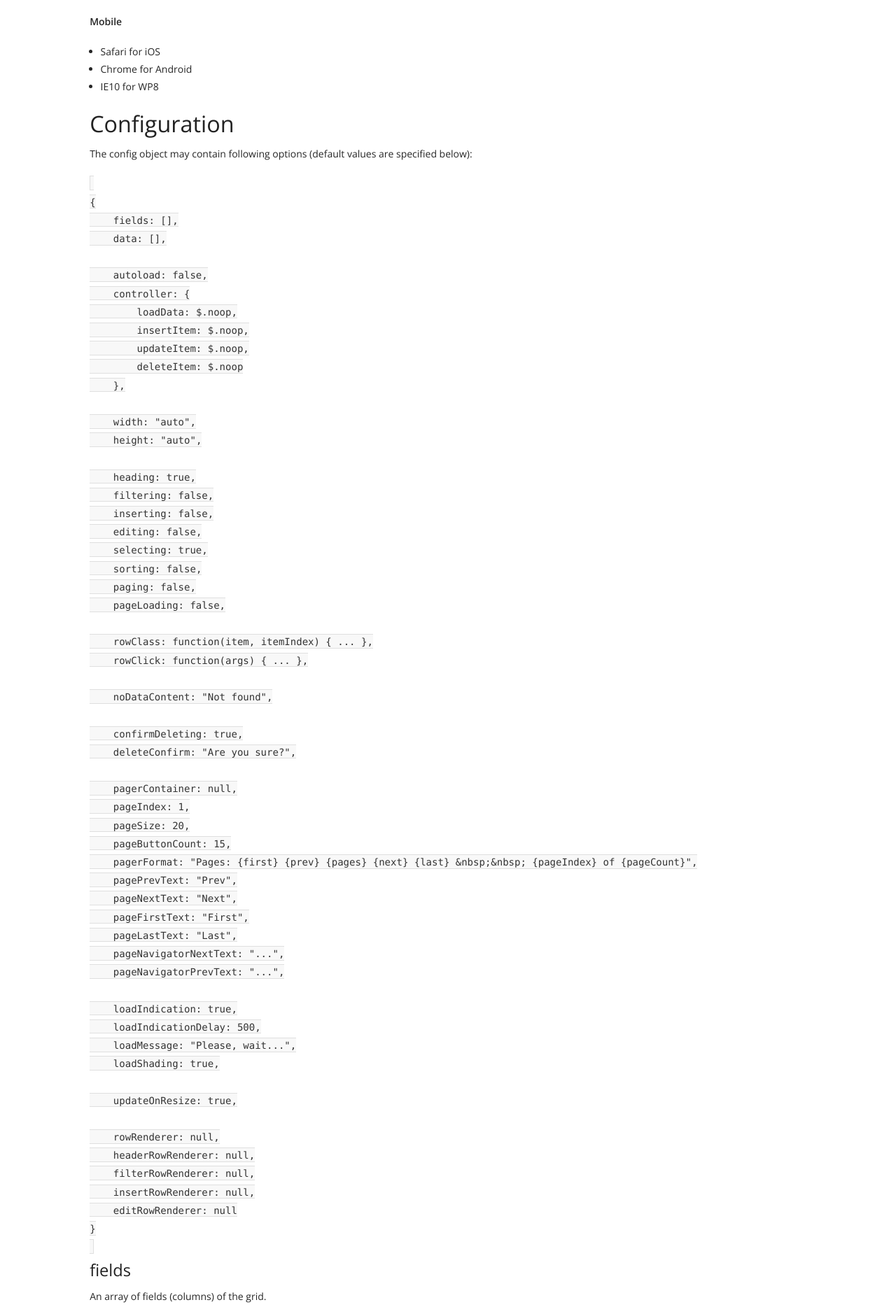
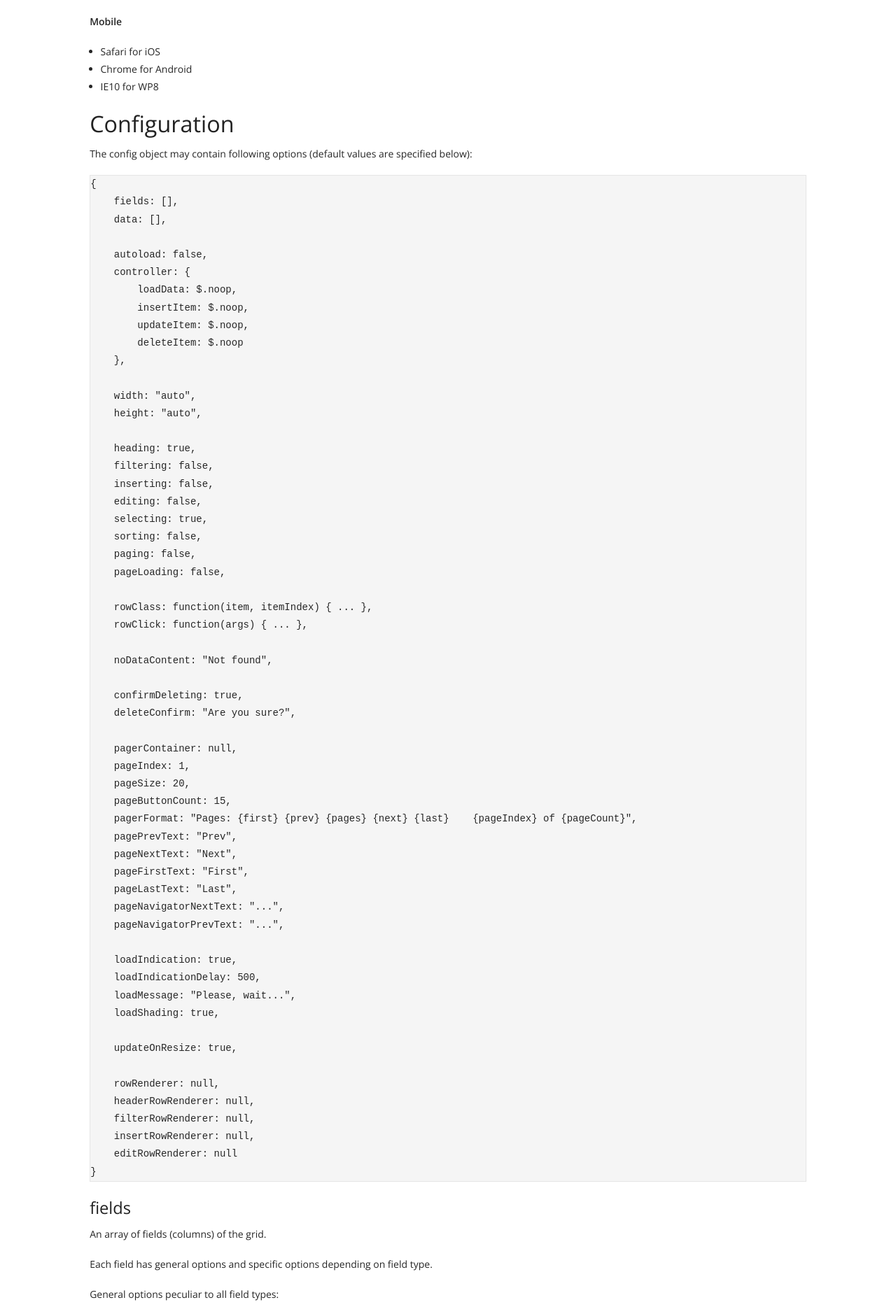
Before and after one commit to tabalinas/jsgrid, a Jekyll site: the page built from docs/index.html, in a window 1280 px wide. Shown: the part 879-2757 px from the top of the page at 70% size. Built offline with Jekyll 4.4.1, drawn with Linux system fonts in a browser that asks for light colours; nearby versions of some CDN libraries; some of the changed text lies outside the part shown.

Commit message:
Site: Docs code styling

`````diff
--- a/_includes/docs.md
+++ b/_includes/docs.md
@@ -35,9 +35,8 @@ jQuery (1.8.3 or later)
 
 The config object may contain following options (default values are specified below):
 
-````javascript
-
-{
+<div class="code">
+    <pre class="prettyprint linenums lang-js">{
     fields: [],
     data: [],
 
@@ -93,9 +92,8 @@ The config object may contain following options (default values are specified be
     filterRowRenderer: null,
     insertRowRenderer: null,
     editRowRenderer: null
-}
-
-````
+}</pre>
+</div>
 
 ### fields
 An array of fields (columns) of the grid.
@@ -104,9 +102,8 @@ Each field has general options and specific options depending on field type.
 
 General options peculiar to all field types:
 
-````javascript
-
-{
+<div class="code">
+    <pre class="prettyprint linenums lang-js">{
     type: "",
     name: "",
     title: "",
@@ -131,9 +128,8 @@ General options peculiar to all field types:
     editValue: function() { ... },
 
     cellRenderer: null
-}
-
-````
+}</pre>
+</div>
 
 - **type** is a string key of field (`"text"|"number"|"checkbox"|"select"|"textarea"|"control"`) in fields registry `jsGrid.fields` (the registry can be easily extended with custom field types).
 - **name** is a property of data item associated with the column.
@@ -168,16 +164,14 @@ A boolean value specifying whether `controller.loadData` will be called when gri
 ### controller
 An object or function returning an object with the following structure:
 
-````javascript
-
-{
+<div class="code">
+    <pre class="prettyprint linenums lang-js">{
     loadData: $.noop,
     insertItem: $.noop,
     updateItem: $.noop,
     deleteItem: $.noop
-}
-
-````
+}</pre>
+</div>
 
 - **loadData** is a function returning an array of data or jQuery promise that will be resolved with an array of data (when `pageLoading` is `true` instead of object the structure `{ data: [items], itemsCount: [total items count] }` should be returned). Accepts filter parameter including current filter options and paging parameters when `pageLoading` is `true`.
 - **insertItem** is a function returning inserted item or jQuery promise that will be resolved with inserted item. Accepts inserting item object.
@@ -227,15 +221,13 @@ A function has signature `function(item, itemIndex)`. It accepts the data item a
 ### rowClick
 A function handling row click. Accepts single argument with following structure:
 
-````javascript
-
-{
+<div class="code">
+    <pre class="prettyprint linenums lang-js">{
      item       // data item
      itemIndex  // data item index
      event      // jQuery event
-}
-
-````
+}</pre>
+</div>
 
 By default `rowClick` performs row editing when `editing` is `true`.
 
@@ -267,17 +259,15 @@ The default value is  `"Pages: {first} {prev} {pages} {next} {last} &nbsp;&nbsp;
 
 There are placeholders that can be used in the format:
 
-````javascript
-
-{first}     // link to first page
+<div class="code">
+    <pre class="prettyprint linenums lang-js">{first}     // link to first page
 {prev}      // link to previous page
 {pages}     // page links
 {next}      // link to next page
 {last}      // link to last page
 {pageIndex} // current page index
-{pageCount} // total amount of pages
-
-````
+{pageCount} // total amount of pages</pre>
+</div>
 
 ### pageNextText (default `"Next"`)
 A string specifying the text of the link to the next page.
@@ -339,18 +329,16 @@ All fields supporting by grid are stored in `jsGrid.fields` object, where key is
 
 `jsGrid.fields` contains following build-in fields:
 
-````javascript
-
-{
+<div class="code">
+    <pre class="prettyprint linenums lang-js">{
     text: { ... },      // simple text input
     number: { ... },    // number input
     select: { ... },    // select control
     checkbox: { ... },  // checkbox input
     textarea: { ... },  // textarea control (renders textarea for inserting and editing and text input for filtering)
     control: { ... }    // control field with delete and editing buttons for data rows, search and add buttons for filter and inserting row
-}
-
-````
+}</pre>
+</div>
 
 Each build-in field can be easily customized with general configuration properties described in [fields](#fields) section and custom field-specific properties described below.
 
@@ -359,66 +347,57 @@ Text field renders `<input type="text">` in filter, inserting and editing rows.
 
 Custom properties:
 
-````javascript
-
-{
+<div class="code">
+    <pre class="prettyprint linenums lang-js">{
     autosearch: true    // triggers searching when the user presses `enter` key in the filter input
-}
-
-````
+}</pre>
+</div>
 
 ### number
 Number field renders `<input type="number">` in filter, inserting and editing rows.
 
 Custom properties:
 
-````javascript
-
-{
+<div class="code">
+    <pre class="prettyprint linenums lang-js">{
     sorter: "number",   // uses sorter for numbers
     align: "right"      // right text alignment
-}
-
-````
+}</pre>
+</div>
 
 ### select
 Select field renders `<select>` control in filter, inserting and editing rows.
 
 Custom properties:
 
-````javascript
-
-{
+<div class="code">
+    <pre class="prettyprint linenums lang-js">{
     align: "center",        // center text alignment
     autosearch: true,       // triggers searching when the user changes the selected item in the filter
     items: [],              // an array of items for select
     valueField: "",         // name of property of item to be used as value
     textField = "",         // name of property of item to be used as displaying value
     selectedIndex: -1       // index of selected item by default
-}
-
-````
+}</pre>
+</div>
 
 If valueField is not defined, then the item index is used instead.
 If textField is not defined, then item itself is used to display value.
 
 For instance the simple select field config may look like:
 
-````javascript
-
-{
+<div class="code">
+    <pre class="prettyprint linenums lang-js">{
     name: "Country",
     type: "select",
     items: [ "", "United States", "Canada", "United Kingdom" ]
-}
-
-````
+}</pre>
+</div>
 
 or more complex with items as objects:
 
-````javascript
-
-{
+<div class="code">
+    <pre class="prettyprint linenums lang-js">{
     name: "Country",
     type: "select"
     items: [
@@ -429,9 +408,8 @@ or more complex with items as objects:
     ],
     valueField: "Id",
     textField: "Name"
-}
-
-````
+}</pre>
+</div>
 
 ### checkbox
 Checkbox field renders `<input type="checkbox">` in filter, inserting and editing rows.
@@ -439,28 +417,24 @@ Filter checkbox supports intermediate state for, so click switches between 3 sta
 
 Custom properties:
 
-````javascript
-
-{
+<div class="code">
+    <pre class="prettyprint linenums lang-js">{
     sorter: "number",   // uses sorter for numbers
     align: "center"     // center text alignment
     autosearch: true    // triggers searching when the user clicks checkbox in filter
-}
-
-````
+}</pre>
+</div>
 
 ### textarea
 Textarea field renders '<textarea>` in inserting and editing rows and `<input type="text">` in filter row.
 
 Custom properties:
 
-````javascript
-
-{
+<div class="code">
+    <pre class="prettyprint linenums lang-js">{
     autosearch: true    // triggers searching when the user presses `enter` key in the filter input
-}
-
-````
+}</pre>
+</div>
 
 ### control
 Control field renders delete and editing buttons in data row, search and add buttons in filter and inserting row accordingly.
@@ -468,9 +442,8 @@ It also renders button switching between filtering and searching in header row.
 
 Custom properties:
 
-````javascript
-
-{
+<div class="code">
+    <pre class="prettyprint linenums lang-js">{
     editButton: true,                               // show edit button
     deleteButton: true,                             // show delete button
     clearFilterButton: true,                        // show clear filter button
@@ -492,9 +465,8 @@ Custom properties:
     insertButtonTooltip: "Insert",                  // tooltip of insert button
     updateButtonTooltip: "Update",                  // tooltip of update item button
     cancelEditButtonTooltip: "Cancel edit",         // tooltip of cancel editing button
-}
-
-````
+}</pre>
+</div>
 
 ### Custom Field
 
@@ -502,9 +474,8 @@ If you need a completely custom field, the object `jsGrid.fields` can be easily
 
 In this example we define new grid field `date`:
 
-````javascript
-
-var MyDateField = function(config) {
+<div class="code">
+    <pre class="prettyprint linenums lang-js">var MyDateField = function(config) {
     jsGrid.Field.call(this, config);
 };
 
@@ -540,9 +511,8 @@ MyDateField.prototype = new jsGrid.Field({
     }
 });
 
-jsGrid.fields.date = MyDateField;
-
-````
+jsGrid.fields.date = MyDateField;</pre>
+</div>
 
 To have all general grid field properties custom field class should inherit `jsGrid.Field` class or any other field class.
 Here `itemTemplate` just returns the string representation of a date.
@@ -553,17 +523,15 @@ We also defined date specific sorter.
 
 Now, our new field `date` can be used in the grid config as follows:
 
-````javascript
-
-{
+<div class="code">
+    <pre class="prettyprint linenums lang-js">{
     fields: [
       ...
       { type: "date", myCustomProperty: "bar" },
       ...
     ]
-}
-
-````
+}</pre>
+</div>
 
 
 ## Methods
@@ -572,57 +540,47 @@ jsGrid methods could be called with `jsGrid` jQuery plugin or directly.
 
 To use jsGrid plugin to call a method, just call `jsGrid` with method name and required parameters as next arguments:
 
-````javascript
-
-// calling method with jQuery plugin
-$("#grid").jsGrid("methodName", param1, param2);
-
-````
+<div class="code">
+    <pre class="prettyprint linenums lang-js">// calling method with jQuery plugin
+$("#grid").jsGrid("methodName", param1, param2);</pre>
+</div>
 
 To call method directly you need to retrieve grid instance or just create grid with the constructor:
 
-````javascript
-
-// retrieve grid instance from element data
+<div class="code">
+    <pre class="prettyprint linenums lang-js">// retrieve grid instance from element data
 var grid = $("#grid").data("JSGrid");
 
 // create grid with the constructor
 var grid = new jsGrid.Grid($("#grid"), { ... });
 
 // call method directly
-grid.methodName(param1, param2);
-
-````
+grid.methodName(param1, param2); </pre>
+</div>
 
 ### cancelEdit()
 Cancels row editing.
 
-````javascript
-
-$("#grid").jsGrid("cancelEdit");
-
-````
+<div class="code">
+    <pre class="prettyprint linenums lang-js">$("#grid").jsGrid("cancelEdit");</pre>
+</div>
 
 ### clearFilter(): `Promise`
 Clears current filter and performs search with empty filter.
 Returns jQuery promise resolved when data filtering is completed.
 
-````javascript
-
-$("#grid").jsGrid("clearFilter").done(function() {
+<div class="code">
+    <pre class="prettyprint linenums lang-js">$("#grid").jsGrid("clearFilter").done(function() {
     console.log("filtering completed");
-});
-
-````
+});</pre>
+</div>
 
 ### clearInsert()
 Clears current inserting row.
 
-````javascript
-
-$("#grid").jsGrid("clearInsert");
-
-````
+<div class="code">
+    <pre class="prettyprint linenums lang-js">$("#grid").jsGrid("clearInsert");</pre>
+</div>
 
 ### deleteItem(item|$row|rowNode): `Promise`
 Removes specified row from the grid.
@@ -630,45 +588,39 @@ Returns jQuery promise resolved when deletion is completed.
 
 **item|$row|rowNode** is the reference to the item or the row jQueryElement or the row DomNode.
 
-````javascript
-
-// delete row by item reference
+<div class="code">
+    <pre class="prettyprint linenums lang-js">// delete row by item reference
 $("#grid").jsGrid("deleteItem", item);
 
 // delete row by jQueryElement
 $("#grid").jsGrid("deleteItem", $(".specific-row"));
 
 // delete row by DomNode
-$("#grid").jsGrid("deleteItem", rowNode);
-
-````
+$("#grid").jsGrid("deleteItem", rowNode);</pre>
+</div>
 
 ### destroy()
 Destroys the grid and brings the Node to its original state.
 
-````javascript
-
-$("#grid").jsGrid("destroy");
-
-````
+<div class="code">
+    <pre class="prettyprint linenums lang-js">$("#grid").jsGrid("destroy");</pre>
+</div>
 
 ### editItem(item|$row|rowNode)
 Sets grid editing row.
 
 **item|$row|rowNode** is the reference to the item or the row jQueryElement or the row DomNode.
 
-````javascript
-
-// edit row by item reference
+<div class="code">
+    <pre class="prettyprint linenums lang-js">// edit row by item reference
 $("#grid").jsGrid("editItem", item);
 
 // edit row by jQueryElement
 $("#grid").jsGrid("editItem", $(".specific-row"));
 
 // edit row by DomNode
-$("#grid").jsGrid("editItem", rowNode);
-
-````
+$("#grid").jsGrid("editItem", rowNode);</pre>
+</div>
 
 ### insertItem([item]): `Promise`
 Inserts row into the grid based on item.
@@ -678,17 +630,15 @@ Returns jQuery promise resolved when insertion is completed.
 
 If `item` is not specified the data from inserting row will be inserted.
 
-````javascript
-
-// insert item from inserting row
+<div class="code">
+    <pre class="prettyprint linenums lang-js">// insert item from inserting row
 $("#grid").jsGrid("insertItem");
 
 // insert item
 $("#grid").jsGrid("insertItem", { Name: "John", Age: 25, Country: 2 }).done(function() {
     console.log("insertion completed");
-});
-
-````
+});</pre>
+</div>
 
 ### openPage(pageIndex)
 Opens the page of specified index.
@@ -705,45 +655,37 @@ Gets or sets the value of an option.
 
 If `value` is not specified, then the value of the option `key` will be returned.
 
-````javascript
-
-// turn off paging
+<div class="code">
+    <pre class="prettyprint linenums lang-js">// turn off paging
 $("#grid").jsGrid("option", "paging", false);
 
 // get current page index
-var pageIndex = $("#grid").jsGrid("option", "pageIndex");
-
-````
+var pageIndex = $("#grid").jsGrid("option", "pageIndex");</pre>
+</div>
 
 ### refresh()
 Refreshes the grid. Renders the grid body and pager content, recalculates sizes.
 
-````javascript
-
-$("#grid").jsGrid("refresh");
-
-````
+<div class="code">
+    <pre class="prettyprint linenums lang-js">$("#grid").jsGrid("refresh");</pre>
+</div>
 
 ### render(): `Promise`
 Performs complete grid rendering. If option `autoload` is `true` calls `controller.loadData`. The state of the grid like current page and sorting is retained.
 Returns jQuery promise resolved when data loading is completed. If auto-loading is disabled the promise is instantly resolved.
 
-````javascript
-
-$("#grid").jsGrid("render").done(function() {
+<div class="code">
+    <pre class="prettyprint linenums lang-js">$("#grid").jsGrid("render").done(function() {
     console.log("rendering completed and data loaded");
-});
-
-````
+});</pre>
+</div>
 
 ### reset()
 Resets the state of the grid. Goes to the first data page, resets sorting, and then calls `refresh`.
 
-````javascript
-
-$("#grid").jsGrid("reset");
-
-````
+<div class="code">
+    <pre class="prettyprint linenums lang-js">$("#grid").jsGrid("reset");</pre>
+</div>
 
 ### search([filter]): `Promise`
 Performs filtering of the grid.
@@ -753,35 +695,29 @@ Returns jQuery promise resolved when data loading is completed.
 
 If `filter` is not specified the current filter (filtering row values) will be applied.
 
-````javascript
-
-// search with current grid filter
+<div class="code">
+    <pre class="prettyprint linenums lang-js">// search with current grid filter
 $("#grid").jsGrid("search");
 
 // search with custom filter
 $("#grid").jsGrid("search", { Name: "John" }).done(function() {
     console.log("filtering completed");
-});
-
-````
+});</pre>
+</div>
 
 ### showPrevPages()
 Shows previous set of pages, when total amount of pages more than `pageButtonCount`.
 
-````javascript
-
-$("#grid").jsGrid("showPrevPages");
-
-````
+<div class="code">
+    <pre class="prettyprint linenums lang-js">$("#grid").jsGrid("showPrevPages");</pre>
+</div>
 
 ### showNextPages()
 Shows next set of pages, when total amount of pages more than `pageButtonCount`.
 
-````javascript
-
-$("#grid").jsGrid("showNextPages");
-
-````
+<div class="code">
+    <pre class="prettyprint linenums lang-js">$("#grid").jsGrid("showNextPages");</pre>
+</div>
 
 ### sort(sortConfig|field, [order]): `Promise`
 Sorts grid by specified field.
@@ -797,9 +733,8 @@ If `order` is not specified, then data is sorted in the reversed to current orde
 
 When grid data is loaded by pages (`pageLoading` is `true`) sorting calls `controller.loadData` with sorting parameters. Read more in [Grid Controller](#grid-controller) section.
 
-````javascript
-
-// sorting grid by first field
+<div class="code">
+    <pre class="prettyprint linenums lang-js">// sorting grid by first field
 $("#grid").jsGrid("sort", 0);
 
 // sorting grid by field "Name" in descending order
@@ -808,9 +743,8 @@ $("#grid").jsGrid("sort", { field: "Name", order: "desc" });
 // sorting grid by myField in ascending order
 $("#grid").jsGrid("sort", myField, "asc").done(function() {
     console.log("sorting completed");
-});
-
-````
+});</pre>
+</div>
 
 ### updateItem([item|$row|rowNode], [editedItem]): `Promise`
 Updates item and row of the grid.
@@ -824,9 +758,8 @@ If `item|$row|rowNode` is not specified then editing row will be updated.
 
 If `editedItem` is not specified the data from editing row will be taken.
 
-````javascript
-
-// update currently editing row
+<div class="code">
+    <pre class="prettyprint linenums lang-js">// update currently editing row
 $("#grid").jsGrid("updateItem");
 
 // update currently editing row with specified data
@@ -835,9 +768,8 @@ $("#grid").jsGrid("updateItem", { ID: 1, Name: "John", Age: 25, Country: 2 });
 // update specified item with particular data (row DomNode or row jQueryElement can be used instead of item reference)
 $("#grid").jsGrid("updateItem", item, { ID: 1, Name: "John", Age: 25, Country: 2 }).done(function() {
     console.log("update completed");
-});
-
-````
+});</pre>
+</div>
 
 
 ## Callbacks
@@ -847,191 +779,165 @@ Fires before data loading.
 
 Has following arguments:
 
-````javascript
-
-{
+<div class="code">
+    <pre class="prettyprint linenums lang-js">{
     grid                // grid instance
     filter              // loading filter object
-}
-
-````
+}</pre>
+</div>
 
 ### onDataLoaded
 Fires after data loading.
 
 Has following arguments:
 
-````javascript
-
-{
+<div class="code">
+    <pre class="prettyprint linenums lang-js">{
     grid                // grid instance
     data                // load result (array of items or data structure for loading by page scenario)
-}
-
-````
+}</pre>
+</div>
 
 ### onError
 Fires when controller handler promise failed.
 
 Has following arguments:
 
-````javascript
-
-{
+<div class="code">
+    <pre class="prettyprint linenums lang-js">{
     grid                // grid instance
     args                // an array of arguments provided to fail promise handler
-}
-
-````
+}</pre>
+</div>
 
 ### onItemDeleting
 Fires before item deletion.
 
 Has following arguments:
 
-````javascript
-
-{
+<div class="code">
+    <pre class="prettyprint linenums lang-js">{
     grid                // grid instance
     row                 // deleting row jQuery element
     item                // deleting item
     itemIndex           // deleting item index
-}
-
-````
+}</pre>
+</div>
 
 ### onItemDeleted
 Fires after item deletion.
 
 Has following arguments:
 
-````javascript
-
-{
+<div class="code">
+    <pre class="prettyprint linenums lang-js">{
     grid                // grid instance
     row                 // deleted row jQuery element
     item                // deleted item
     itemIndex           // deleted item index
-}
-
-````
+}</pre>
+</div>
 
 ### onItemInserting
 Fires before item insertion.
 
 Has following arguments:
 
-````javascript
-
-{
+<div class="code">
+    <pre class="prettyprint linenums lang-js">{
     grid                // grid instance
     item                // inserting item
-}
-
-````
+}</pre>
+</div>
 
 ### onItemInserted
 Fires after item insertion.
 
 Has following arguments:
 
-````javascript
-
-{
+<div class="code">
+    <pre class="prettyprint linenums lang-js">{
     grid                // grid instance
     item                // inserted item
-}
-
-````
+}</pre>
+</div>
 
 ### onItemUpdating
 Fires before item update.
 
 Has following arguments:
 
-````javascript
-
-{
+<div class="code">
+    <pre class="prettyprint linenums lang-js">{
     grid                // grid instance
     row                 // updating row jQuery element
     item                // updating item
     itemIndex           // updating item index
-}
-
-````
+}</pre>
+</div>
 
 ### onItemUpdated
 Fires after item update.
 
 Has following arguments:
 
-````javascript
-
-{
+<div class="code">
+    <pre class="prettyprint linenums lang-js">{
     grid                // grid instance
     row                 // updated row jQuery element
     item                // updated item
     itemIndex           // updated item index
-}
-
-````
+}</pre>
+</div>
 
 ### onOptionChanging
 Fires before grid option value change.
 
 Has following arguments:
 
-````javascript
-
-{
+<div class="code">
+    <pre class="prettyprint linenums lang-js">{
     grid                // grid instance
     option              // name of option to be changed
     oldValue            // old value of option
     newValue            // new value of option
-}
-
-````
+}</pre>
+</div>
 
 ### onOptionChanged
 Fires after grid option value change.
 
 Has following arguments:
 
-````javascript
-
-{
+<div class="code">
+    <pre class="prettyprint linenums lang-js">{
     grid                // grid instance
     option              // name of changed option
     value               // changed option value
-}
-
-````
+}</pre>
+</div>
 
 ### onRefreshing
 Fires before grid refresh.
 
 Has following arguments:
 
-````javascript
-
-{
+<div class="code">
+    <pre class="prettyprint linenums lang-js">{
     grid                // grid instance
-}
-
-````
+}</pre>
+</div>
 
 ### onRefreshed
 Fires after grid refresh.
 
 Has following arguments:
 
-````javascript
-
-{
+<div class="code">
+    <pre class="prettyprint linenums lang-js">{
     grid                // grid instance
-}
-
-````
+}</pre>
+</div>
 
 
 ## Grid Controller
@@ -1041,22 +947,19 @@ By default grid has an empty controller and can work with static array of items
 
 A controller should implement following interface:
 
-````javascript
-
-{
+<div class="code">
+    <pre class="prettyprint linenums lang-js">{
     loadData: function(filter) { ... },
     insertItem: function(item) { ... },
     updateItem: function(item) { ... },
     deleteItem: function(item) { ... }
-}
-
-````
+}</pre>
+</div>
 
 For instance the controller for typical REST service might look like:
 
-````javascript
-
-{
+<div class="code">
+    <pre class="prettyprint linenums lang-js">{
     loadData: function(filter) {
         return $.ajax({
             type: "GET",
@@ -1092,9 +995,8 @@ For instance the controller for typical REST service might look like:
             dataType: "json"
         });
     },
-}
-
-````
+}</pre>
+</div>
 
 ### loadData(filter): `Promise|dataResult`
 Called on data loading.
@@ -1103,39 +1005,33 @@ Called on data loading.
 
 When `pageLoading` is `true` and data is loaded by page, `filter` includes two more parameters:
 
-````javascript
-
-{
+<div class="code">
+    <pre class="prettyprint linenums lang-js">{
     pageIndex     // current page index
     pageSize      // the size of page
-}
-
-````
+}</pre>
+</div>
 
 When grid sorting is enabled, `filter` includes two more parameters:
 
-````javascript
-
-{
+<div class="code">
+    <pre class="prettyprint linenums lang-js">{
     sortField     // the name of sorting field
     sortOrder     // the order of sorting as string "asc"|"desc"
-}
-
-````
+}</pre>
+</div>
 
 Method should return `dataResult` or jQuery promise that will be resolved with `dataResult`.
 
 **dataResult** depends on `pageLoading`. When `pageLoading` is `false` (by default), then data result is a plain javascript array of objects.
 If `pageLoading` is `true` data result should have following structure
 
-````javascript
-
-{
+<div class="code">
+    <pre class="prettyprint linenums lang-js">{
     data          // array of items
     itemsCount    // total items amount in storage
-}
-
-````
+}</pre>
+</div>
 
 ### insertItem(item): `Promise|insertedItem`
 Called on item insertion.
@@ -1167,28 +1063,24 @@ All supported sorting strategies are stored in `jsGrid.sortStrategies` object, w
 
 `jsGrid.sortStrategies` contains following build-in sorting strategies:
 
-````javascript
-
-{
+<div class="code">
+    <pre class="prettyprint linenums lang-js">{
     string: { ... },          // string sorter
     number: { ... },          // number sorter
     date: { ... },            // date sorter
     numberAsString: { ... }   // numbers are parsed before comparison
-}
-
-````
+}</pre>
+</div>
 
 **sortingFunction** is a sorting function with the following format:
 
-````javascript
-
-function(value1, value2) {
+<div class="code">
+    <pre class="prettyprint linenums lang-js">function(value1, value2) {
     if(value1 < value2) return -1; // return negative value when first is less than second
     if(value1 === value2) return 0; // return zero if values are equal
     if(value1 > value2) return 1; // return positive value when first is greater than second
-}
-
-````
+}</pre>
+</div>
 
 ### Custom Sorting Strategy
 
@@ -1196,9 +1088,8 @@ If you need a custom sorting strategy, the object `jsGrid.sortStrategies` can be
 
 In this example we define new sorting strategy for our client objects:
 
-````javascript
-
-// client object format
+<div class="code">
+    <pre class="prettyprint linenums lang-js">// client object format
 var clients = [{
     Name: "John",
     Age: 25
@@ -1208,29 +1099,25 @@ var clients = [{
 jsGrid.sortStrategies.client = function(client1, client2) {
     return client1.Name.localeCompare(client2.Name)
         || client1.Age - client2.Age;
-};
-
-````
+};</pre>
+</div>
 
 Now, our new sorting strategy `client` can be used in the grid config as follows:
 
-````javascript
-
-{
+<div class="code">
+    <pre class="prettyprint linenums lang-js">{
     fields: [
       ...
       { type: "text", name: "Name", sorter: "client" },
       ...
     ]
-}
-
-````
+}</pre>
+</div>
 
 Worth to mention, that if you need particular sorting only once, you can just inline sorting function in `sorter` not registering the new strategy:
 
-````javascript
-
-{
+<div class="code">
+    <pre class="prettyprint linenums lang-js">{
     fields: [
       ...
       {
@@ -1243,6 +1130,5 @@ Worth to mention, that if you need particular sorting only once, you can just in
       },
       ...
     ]
-}
-
-````
+}</pre>
+</div>
--- a/demos/loading-by-page.html
+++ b/demos/loading-by-page.html
@@ -1,6 +1,6 @@
 ---
 layout: demo
-title: Loading Data by Page Scenari
+title: Loading Data by Page Scenario
 ---
 
 <style>
--- a/scss/_custom.scss
+++ b/scss/_custom.scss
@@ -70,16 +70,14 @@ h1, h2, h3, h4, h5, h6 {
 }
 
 .code {
+  margin-bottom: 1.5rem;
 
   .prettyprint {
-    position: relative;
     padding: 0;
     border: 1px solid #e5e5e5;
     background: #f5f5f5;
 
     ol {
-      float: left;
-      min-width: 100%;
       margin-left: 2.7rem;
       padding: .5rem 0;
       background: #fcfcfc;
`````
Also changed, not shown: css/style.css.
